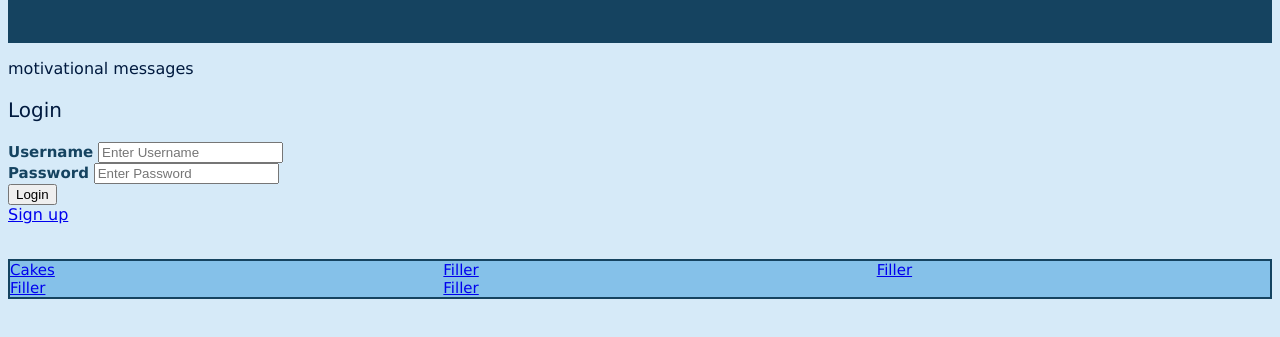
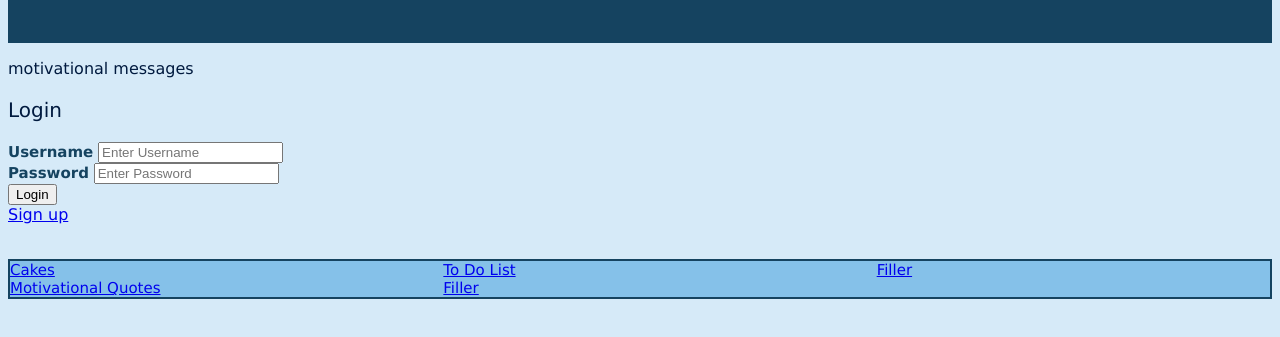
Before and after one commit to williamsauvageau/newhacks2021, a plain HTML site: page templates/index.html in a window 1280 px wide. Shown: the part 165-502 px from the top of the page. Drawn offline with Linux system fonts and the light colour scheme.

Commit message:
update index.html

```diff
--- a/templates/index.html
+++ b/templates/index.html
@@ -59,9 +59,9 @@
 <div id="HyperLinks">
     <a href="http://127.0.0.1:5000/cakes">Cakes</a>
     <br>
-    <a href="http://127.0.0.1:5000/cakes">Filler</a>
+    <a href="http://127.0.0.1:5000/motivational">Motivational Quotes</a>
     <br>
-    <a href="http://127.0.0.1:5000/cakes">Filler</a>
+    <a href="http://127.0.0.1:5000/todo">To Do List</a>
     <br>
     <a href="http://127.0.0.1:5000/cakes">Filler</a>
     <br>
```
